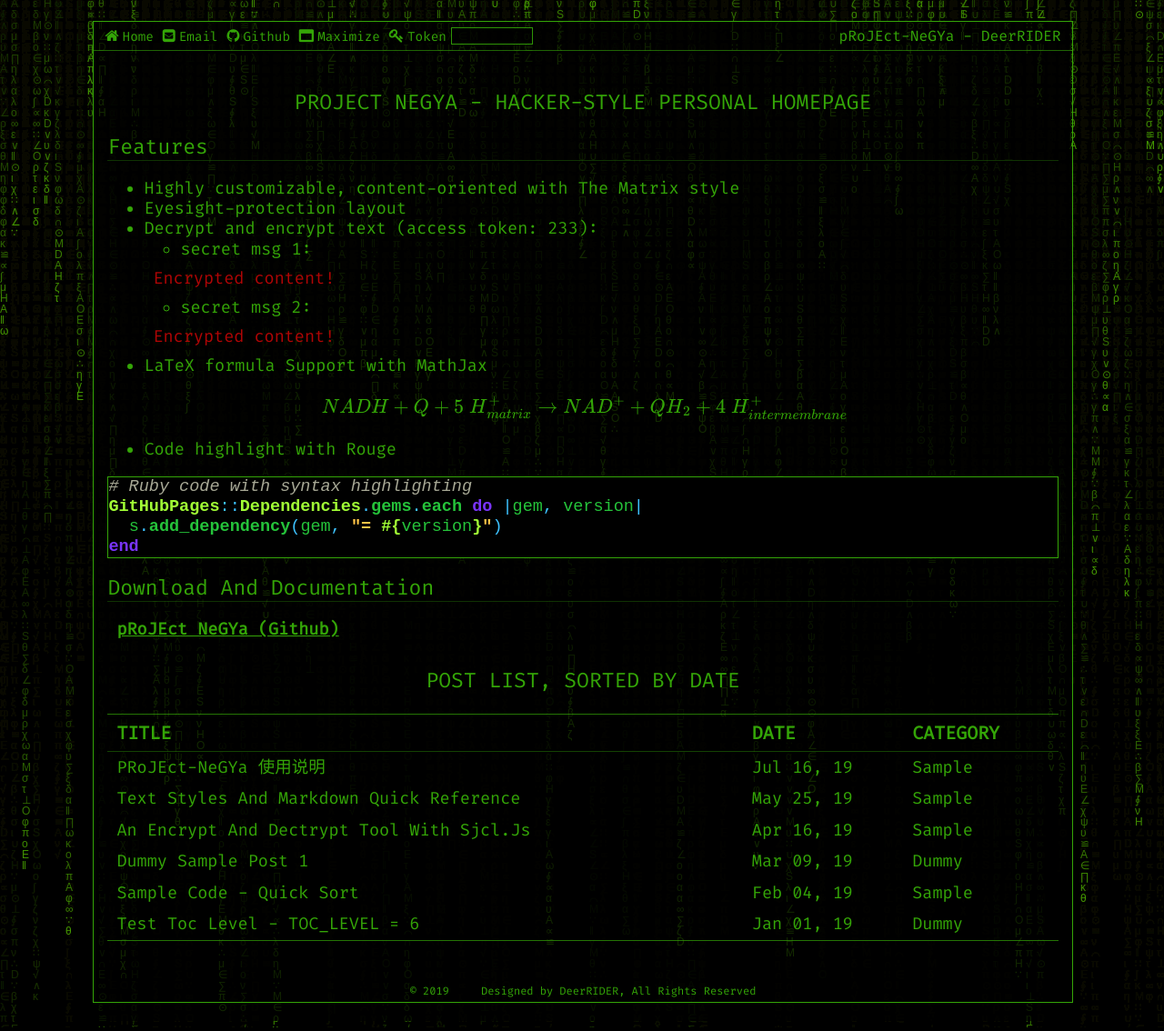
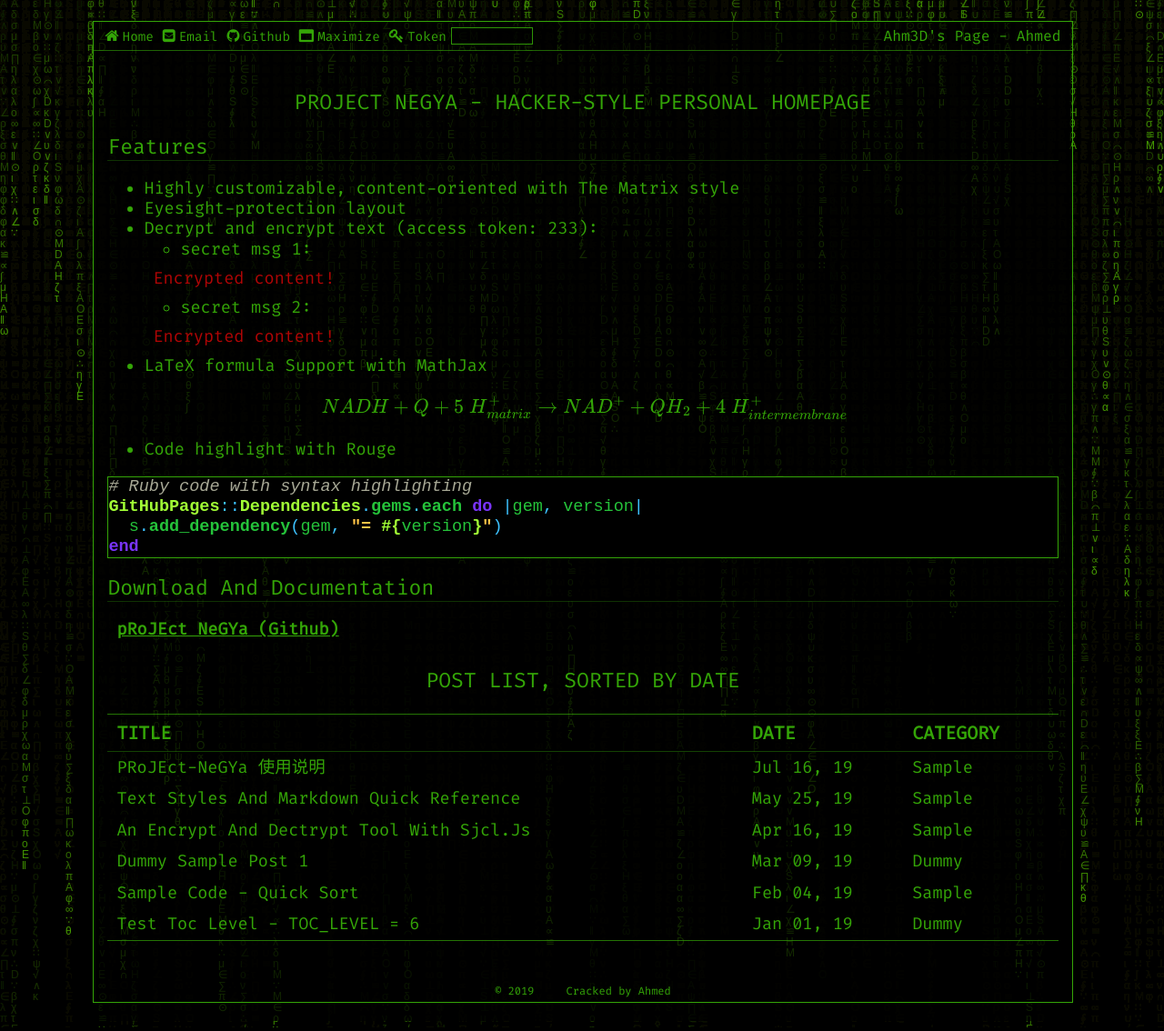
Before and after one commit to xamedz/xamedz.github.io, a Jekyll site: the page built from pages/index.md, in a window 1280 px wide. Shown: the whole page at 91% size. Built offline with Jekyll 4.4.1, drawn with Linux system fonts in a browser that asks for light colours; formulas are drawn with MathJax 3.

Commit message:
Main page Changes
Main Page Changes

```diff
--- a/_config.yml
+++ b/_config.yml
@@ -1,7 +1,7 @@
 ## Settings
-title: pRoJEct-NeGYa
-owner: "DeerRIDER"
-url: "https://akiritsu.github.io"
+title: Ahm3D's Page
+owner: "Ahmed"
+url: "https://xamedz.github.io"
 baseurl: "/pRoJEct-NeGYa"
 permalink: /:title/
 description: ""
@@ -10,11 +10,11 @@ webrick:
   headers:
     Access-Control-Allow-Origin: "*"
 ## Global Variables
-email: "akiritsu@outlook.com"
-github: "akiritsu/pRoJEct-NeGYa"
+email: "ahmed@opensecurityalliance.org"
+github: "github.com/xamedz"
 # path to: css/, fonts/, img/ and js/
 assets_path: "/assets" # i.e. "/assets"
-statement: "Designed by DeerRIDER, All Rights Reserved"
+statement: "Cracked by Ahmed"
 # default max toc levels: 1 - 6 (h1 - h6)
 toc_level: 3
 # texts randomly displayed in background
```
